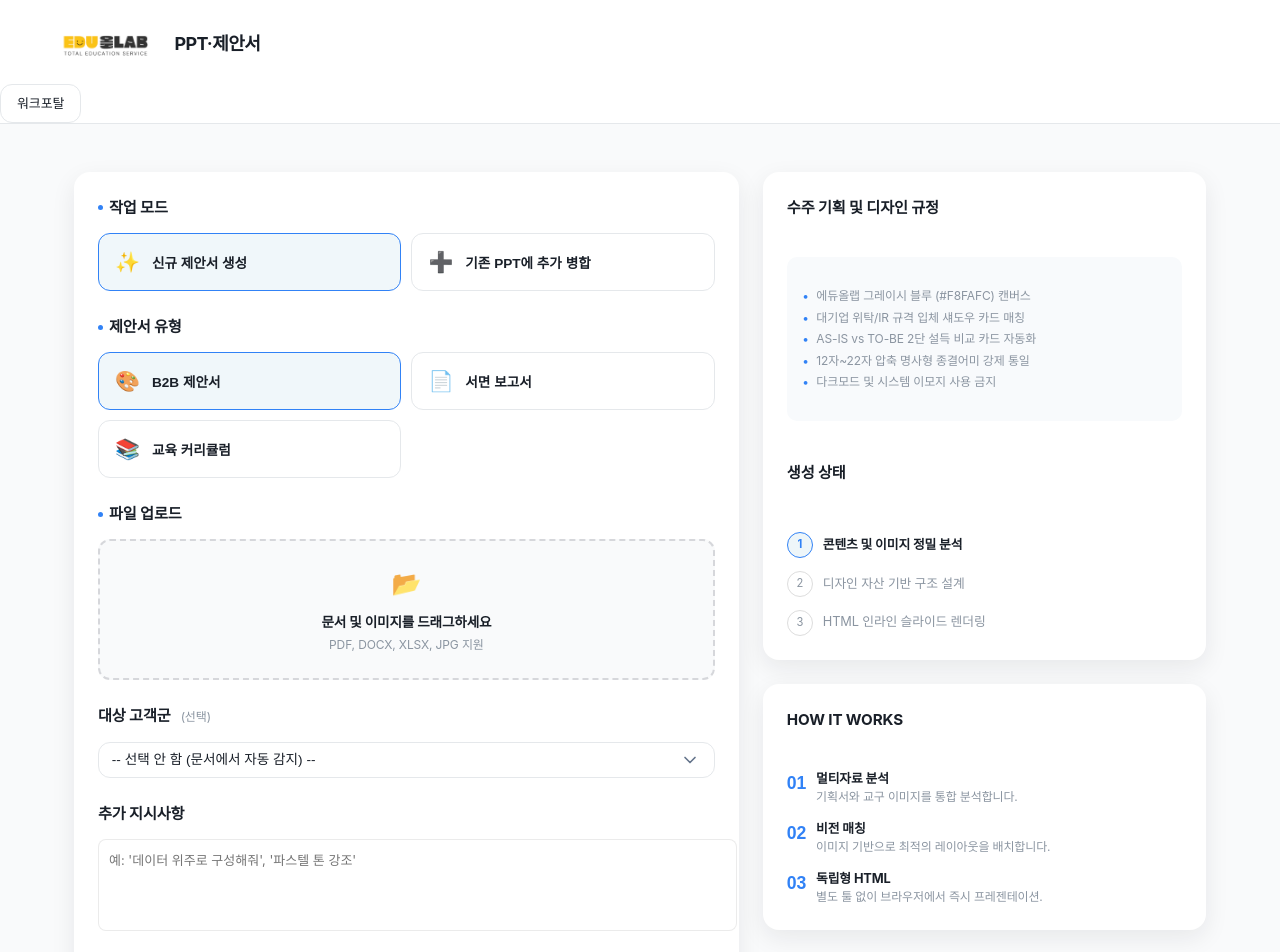
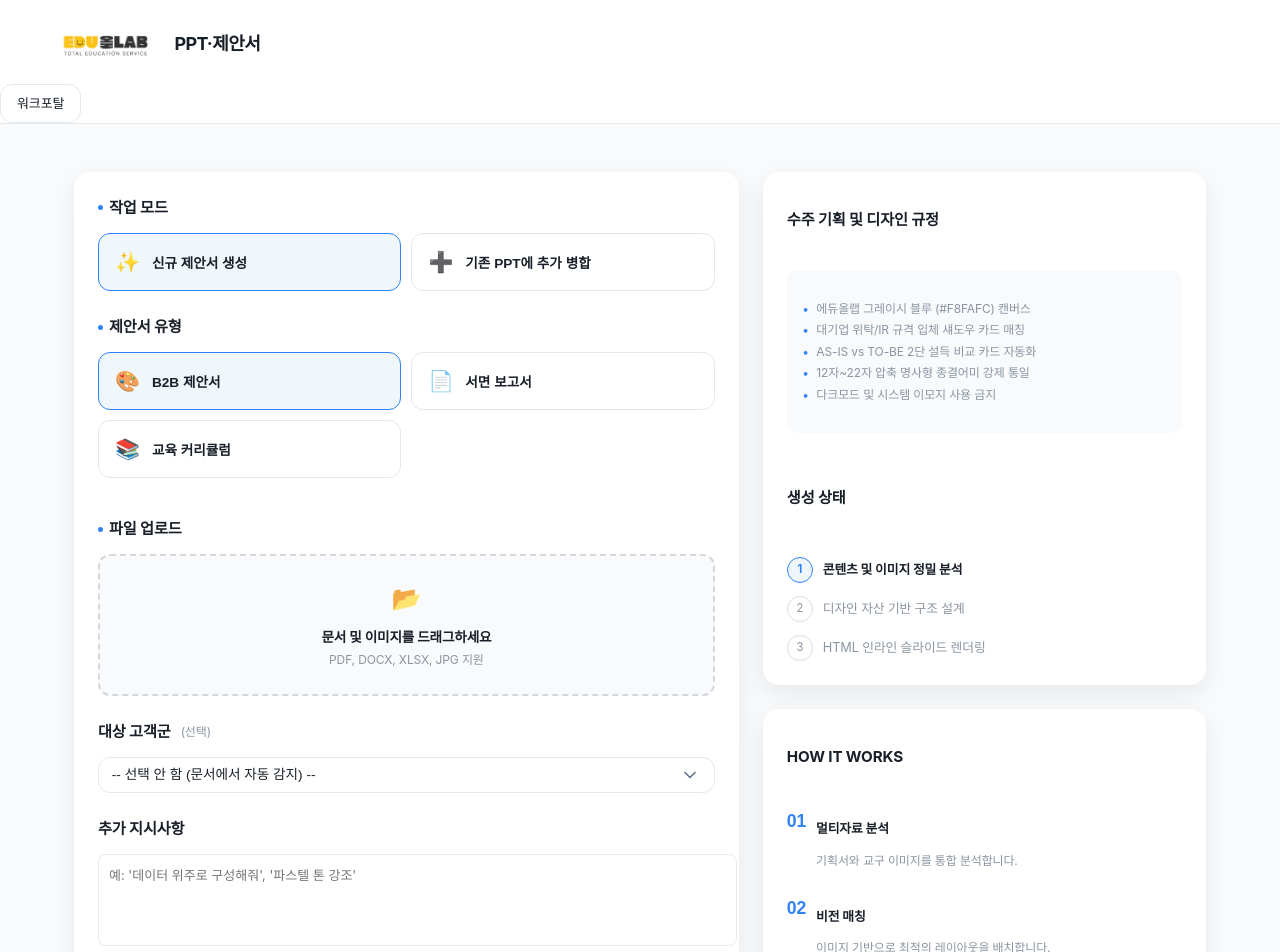
Before and after one commit to wlghksw/workportal-design, a Next.js app: page /ppt in a window 1280 px wide. Shown: the top 952 px of the page. Built offline with nearby package versions, Linux system fonts and the light colour scheme.

Commit message:
refactor: PPT 스타일 및 접근성 정리

```diff
--- a/app/ppt/PptForm.tsx
+++ b/app/ppt/PptForm.tsx
@@ -4,7 +4,6 @@ import { useState, useRef, useMemo, ChangeEvent } from "react";
 import {
   Stack,
   Input,
-  Textarea,
   Button,
   cx,
 } from "@/components";
@@ -150,10 +149,10 @@ export function PptForm({ onSubmit, isLoading }: PptFormProps) {
   return (
     <div className="ppt-card input-side">
       {/* 작업 모드 */}
-      <div>
-        <div className="ppt-section-title">
+      <fieldset className="ppt-form-group">
+        <legend className="ppt-section-title">
           <span className="ppt-required-dot"></span>작업 모드
-        </div>
+        </legend>
         <div className="ppt-category-grid">
           {PPT_WORK_MODES.map((m) => (
             <button
@@ -164,21 +163,21 @@ export function PptForm({ onSubmit, isLoading }: PptFormProps) {
               disabled={isLoading}
               aria-pressed={mode === m.id}
             >
-              <span className="ppt-cat-icon">{m.icon}</span>
+              <span className="ppt-cat-icon" aria-hidden="true">{m.icon}</span>
               <div className="ppt-cat-body">
                 <div className="ppt-cat-title">{m.label}</div>
               </div>
             </button>
           ))}
         </div>
-      </div>
+      </fieldset>
 
       {/* 제안서 유형 (신규 모드일 때만) */}
       {mode === "new" && (
-        <div>
-          <div className="ppt-section-title">
+        <fieldset className="ppt-form-group">
+          <legend className="ppt-section-title">
             <span className="ppt-required-dot"></span>제안서 유형
-          </div>
+          </legend>
           <div className="ppt-category-grid">
             {PPT_CATEGORIES.map((c) => (
               <button
@@ -189,22 +188,22 @@ export function PptForm({ onSubmit, isLoading }: PptFormProps) {
                 disabled={isLoading}
                 aria-pressed={category === c.id}
               >
-                <span className="ppt-cat-icon">{c.icon}</span>
+                <span className="ppt-cat-icon" aria-hidden="true">{c.icon}</span>
                 <div className="ppt-cat-body">
                   <div className="ppt-cat-title">{c.label}</div>
                 </div>
               </button>
             ))}
           </div>
-        </div>
+        </fieldset>
       )}
 
       {/* 기존 PPT 업로드 (병합 모드일 때만) */}
       {mode === "append" && (
-        <div>
-          <div className="ppt-section-title">
+        <div className="ppt-form-group">
+          <h3 className="ppt-section-title">
             <span className="ppt-required-dot"></span>기존 완성 PPTX 업로드
-          </div>
+          </h3>
           {!basePptx ? (
             <div
               className="ppt-drop-zone"
@@ -221,7 +220,7 @@ export function PptForm({ onSubmit, isLoading }: PptFormProps) {
                 accept=".pptx"
                 hidden
               />
-              <div className="ppt-drop-icon">📊</div>
+              <div className="ppt-drop-icon" aria-hidden="true">📊</div>
               <div className="ppt-drop-text-main">기존 PPTX 파일을 업로드하세요</div>
               <div className="ppt-drop-text-sub">확장자 .pptx 파일만 지원</div>
             </div>
@@ -244,11 +243,11 @@ export function PptForm({ onSubmit, isLoading }: PptFormProps) {
       )}
 
       {/* 파일 업로드 */}
-      <div>
-        <div className="ppt-section-title">
+      <div className="ppt-form-group">
+        <h3 className="ppt-section-title">
           <span className="ppt-required-dot"></span>
           {mode === "new" ? "파일 업로드" : "추가할 원천 내용 문서들 업로드"}
-        </div>
+        </h3>
         <div
           className="ppt-drop-zone"
           onClick={() => !isLoading && fileInputRef.current?.click()}
@@ -264,7 +263,7 @@ export function PptForm({ onSubmit, isLoading }: PptFormProps) {
             multiple
             hidden
           />
-          <div className="ppt-drop-icon">📂</div>
+          <div className="ppt-drop-icon" aria-hidden="true">📂</div>
           <div className="ppt-drop-text-main">문서 및 이미지를 드래그하세요</div>
           <div className="ppt-drop-text-sub">{files.length > 0 ? `${files.length}개 파일 선택됨` : "PDF, DOCX, XLSX, JPG 지원"}</div>
         </div>
@@ -289,8 +288,10 @@ export function PptForm({ onSubmit, isLoading }: PptFormProps) {
       </div>
 
       {/* 대상 고객군 */}
-      <div>
-        <div className="ppt-section-title">대상 고객군 <span className="ppt-opt-text">(선택)</span></div>
+      <div className="ppt-form-group">
+        <label className="ppt-section-title" htmlFor="targetAudience">
+          대상 고객군 <span className="ppt-opt-text">(선택)</span>
+        </label>
         <select
           id="targetAudience"
           className="ppt-select"
@@ -310,8 +311,8 @@ export function PptForm({ onSubmit, isLoading }: PptFormProps) {
       </div>
 
       {/* 추가 지시사항 */}
-      <div>
-        <div className="ppt-section-title">추가 지시사항</div>
+      <div className="ppt-form-group">
+        <label className="ppt-section-title" htmlFor="instructions">추가 지시사항</label>
         <textarea
           id="instructions"
           className="chat-textarea"
--- a/app/ppt/PptWorkspace.tsx
+++ b/app/ppt/PptWorkspace.tsx
@@ -131,6 +131,8 @@ export function PptWorkspace() {
 
       <Page>
         <div className="ppt-app">
+          <h1 className="sr-only">PPT·제안서 자동 생성 서비스</h1>
+
           <div className="ppt-grid">
             {/* 왼쪽: 입력 또는 결과 영역 */}
             <main className="ppt-main-content">
@@ -157,11 +159,11 @@ export function PptWorkspace() {
 
                 {/* 생성 중 프로그레스 플레이스홀더 */}
                 {isProcessing && (
-                  <div className="ppt-card" aria-busy="true">
+                  <div className="ppt-card" aria-busy="true" role="status">
                     <Stack spacing="md">
-                      <div className="ppt-section-title">
+                      <h2 className="ppt-section-title">
                         {stage === PPT_PROCESS_STAGES.UPLOADING ? "파일 업로드 중..." : "AI 슬라이드 생성 중..."}
-                      </div>
+                      </h2>
                       <div className="progress-bar-bg">
                         <div className="progress-bar progress-bar--loading"></div>
                       </div>
@@ -174,12 +176,11 @@ export function PptWorkspace() {
               </Stack>
             </main>
 
-
             {/* 오른쪽: 정보 및 상태 영역 */}
-            <aside className="ppt-side-info">
+            <aside className="ppt-side-info" aria-label="서비스 정보 및 가이드">
               <Stack spacing="lg">
-                <div className="ppt-card">
-                  <div className="ppt-section-title">수주 기획 및 디자인 규정</div>
+                <section className="ppt-card">
+                  <h2 className="ppt-section-title">수주 기획 및 디자인 규정</h2>
                   <div className="ppt-rules-box">
                     <ul className="ppt-rules-list">
                       <li>에듀올랩 그레이시 블루 (#F8FAFC) 캔버스</li>
@@ -190,8 +191,8 @@ export function PptWorkspace() {
                     </ul>
                   </div>
 
-                  <div className="ppt-section-title">생성 상태</div>
-                  <div className="ppt-step-list">
+                  <h2 className="ppt-section-title">생성 상태</h2>
+                  <nav className="ppt-step-list" aria-label="진행 단계">
                     <div className={cx(
                       "ppt-step",
                       stage === PPT_PROCESS_STAGES.IDLE && "active",
@@ -215,35 +216,35 @@ export function PptWorkspace() {
                       <div className="ppt-step-icon">3</div>
                       <span>HTML 인라인 슬라이드 렌더링</span>
                     </div>
-                  </div>
-                </div>
+                  </nav>
+                </section>
 
-                <div className="ppt-card">
-                  <div className="ppt-section-title">HOW IT WORKS</div>
+                <section className="ppt-card">
+                  <h2 className="ppt-section-title">HOW IT WORKS</h2>
                   <div className="ppt-how-list">
                     <div className="ppt-how-step">
-                      <div className="ppt-how-num">01</div>
+                      <div className="ppt-how-num" aria-hidden="true">01</div>
                       <div>
-                        <div className="ppt-how-text-title">멀티자료 분석</div>
-                        <div className="ppt-how-text-desc">기획서와 교구 이미지를 통합 분석합니다.</div>
+                        <h3 className="ppt-how-text-title">멀티자료 분석</h3>
+                        <p className="ppt-how-text-desc">기획서와 교구 이미지를 통합 분석합니다.</p>
                       </div>
                     </div>
                     <div className="ppt-how-step">
-                      <div className="ppt-how-num">02</div>
+                      <div className="ppt-how-num" aria-hidden="true">02</div>
                       <div>
-                        <div className="ppt-how-text-title">비전 매칭</div>
-                        <div className="ppt-how-text-desc">이미지 기반으로 최적의 레이아웃을 배치합니다.</div>
+                        <h3 className="ppt-how-text-title">비전 매칭</h3>
+                        <p className="ppt-how-text-desc">이미지 기반으로 최적의 레이아웃을 배치합니다.</p>
                       </div>
                     </div>
                     <div className="ppt-how-step">
-                      <div className="ppt-how-num">03</div>
+                      <div className="ppt-how-num" aria-hidden="true">03</div>
                       <div>
-                        <div className="ppt-how-text-title">독립형 HTML</div>
-                        <div className="ppt-how-text-desc">별도 툴 없이 브라우저에서 즉시 프레젠테이션.</div>
+                        <h3 className="ppt-how-text-title">독립형 HTML</h3>
+                        <p className="ppt-how-text-desc">별도 툴 없이 브라우저에서 즉시 프레젠테이션.</p>
                       </div>
                     </div>
                   </div>
-                </div>
+                </section>
               </Stack>
             </aside>
           </div>
--- a/shared/layout.css
+++ b/shared/layout.css
@@ -1327,6 +1327,14 @@ button.site-nav__item {
   gap: 1.5rem;
 }
 
+/* Form Semantic Reset */
+.ppt-form-group {
+  border: 0;
+  padding: 0;
+  margin: 0;
+  min-inline-size: 0;
+}
+
 .ppt-section-title {
   font-size: 0.95rem;
   font-weight: 700;
@@ -1335,6 +1343,14 @@ button.site-nav__item {
   display: flex;
   align-items: center;
   gap: 6px;
+}
+
+/* Legend reset for PPT domain */
+legend.ppt-section-title {
+  display: flex;
+  width: 100%;
+  padding: 0;
+  border: 0;
 }
 
 .ppt-required-dot {
@@ -1607,9 +1623,18 @@ button.site-nav__item {
   to { opacity: 1; transform: translateY(0); }
 }
 
+/* --- Accessibility Utils --- */
+.sr-only {
+  position: absolute; width: 1px; height: 1px; padding: 0; margin: -1px;
+  overflow: hidden; clip: rect(0, 0, 0, 0); white-space: nowrap; border-width: 0;
+}
+
 @media (max-width: 960px) {
   .ppt-grid { grid-template-columns: 1fr; }
   .ppt-editor-container { grid-template-columns: 1fr; }
+  .ppt-editor-container.collapsed { grid-template-columns: 1fr; }
+  .pane-chat, .pane-library { display: none; }
+  .pane-preview { width: 100vw; height: calc(100vh - 54px); }
 }
 
 @media print {
```
Also changed, not shown: app/ppt/PptEditorView.tsx (+21 -15 lines), app/ppt/PptResultView.tsx (+7 -7 lines), app/ppt/PptViewerView.tsx (+11 -11 lines).
